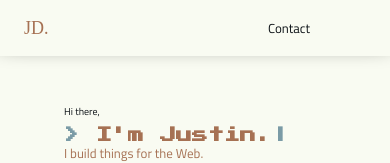
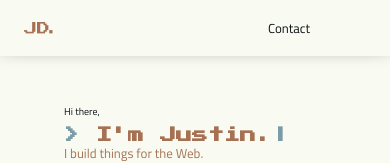
Before and after one commit to Therealjustindude/JD_portfolio, a SvelteKit app: page / in a window 390 px wide. Shown: the top 163 px of the page. Built offline with nearby package versions, Linux system fonts and the light colour scheme; some icons are missing; a web font is replaced by a local one.

Commit message:
changed logo font and size

```diff
--- a/src/components/Logo.svelte
+++ b/src/components/Logo.svelte
@@ -63,8 +63,9 @@
 		justify-content: center;
     align-items: center;
     flex-direction: row;
-		font-family: 'Baskerville', cursive;
-		font-size: x-large;
+		/* font-family: 'Baskerville', cursive; */
+		font-family: 'Press Start 2P', cursive;
+		font-size: medium;
 		text-decoration: none;
     color: var(--theme-palette-primary);
 		text-shadow: 1px 1px var(--theme-palette-shadow-light);
@@ -87,8 +88,7 @@
 	}
 	#logo-ev {
 		position: relative;
-		left: -6px;
-		top: -2px;
+		left: -14px;
 		animation-delay: 2.5s;
 		animation-timing-function: ease-out;
 		animation-duration: 0.1s;
@@ -97,6 +97,7 @@
 	}
 	#logo-dot {
 		opacity: 0;
+		margin-left: -4px;
 		animation-delay: 2s;
 		animation-timing-function: ease-in-out;
 		animation-duration: 0.85s;
@@ -113,7 +114,7 @@
 	/* When the browser is below 400px */
 	@media screen and (max-width: 400px) {
 		#logo-container {
-			font-size: large;
+			font-size: small;
 		}
 
 		#logo-ev {
```
